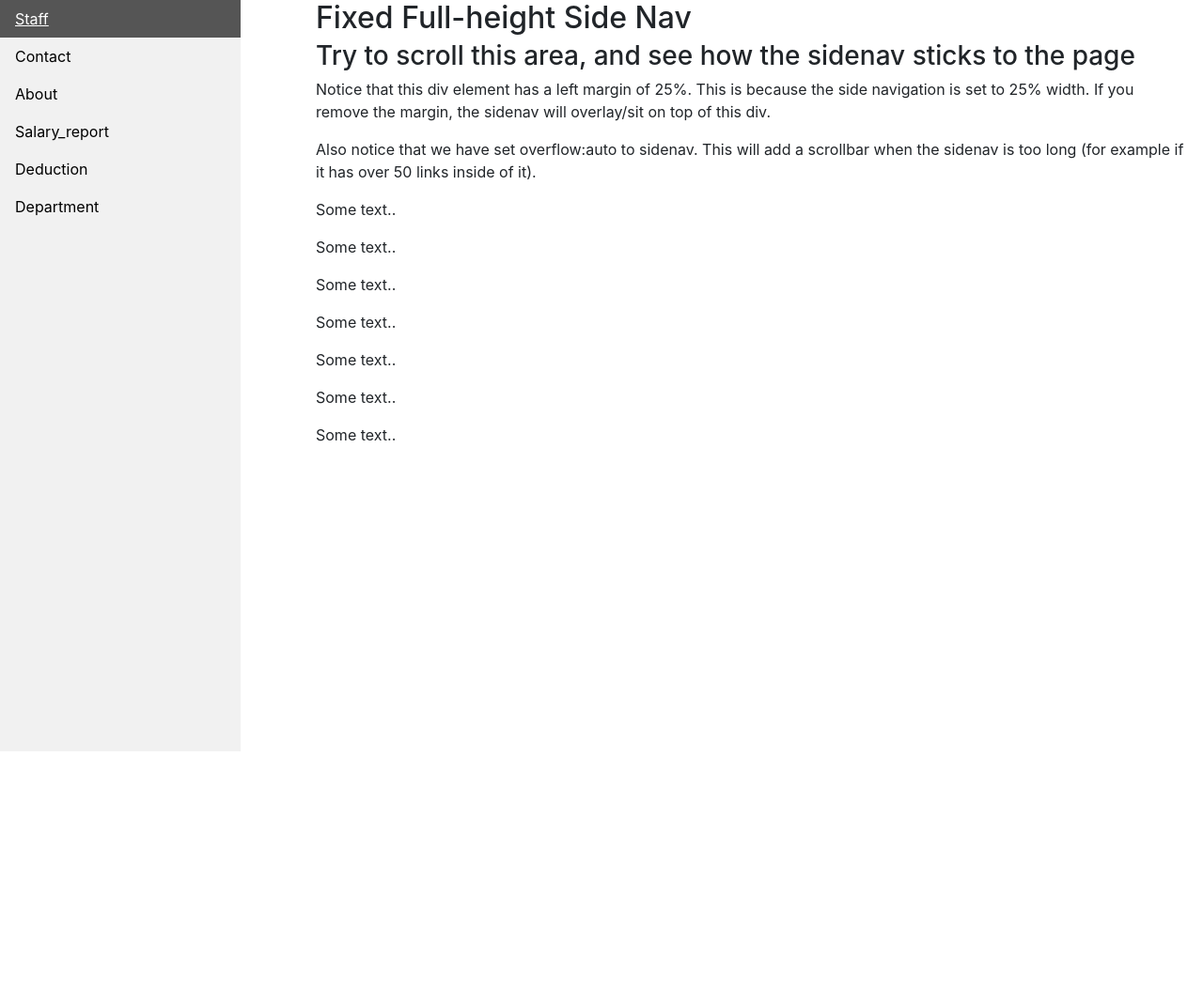
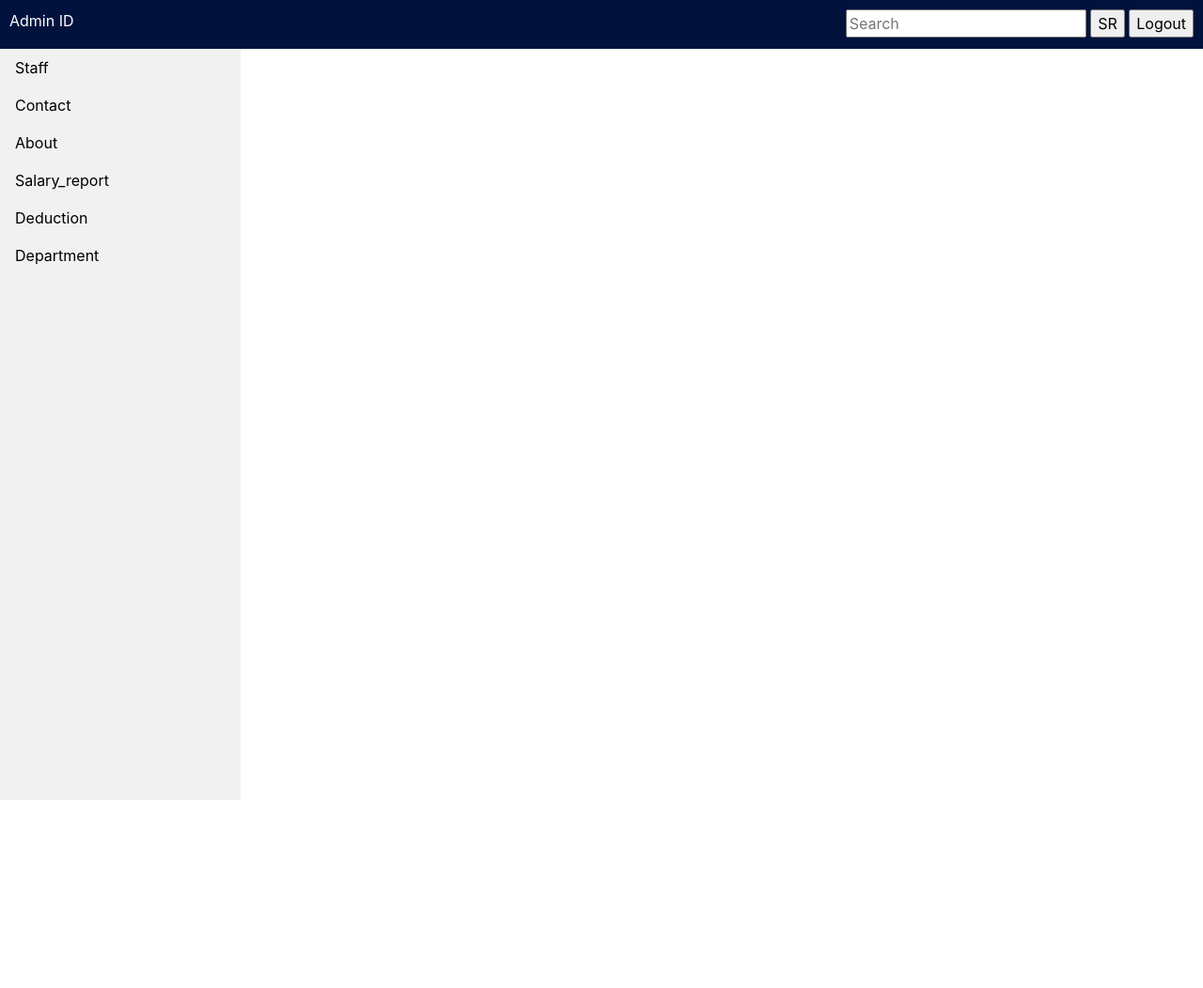
Before and after one commit to iamSushi/group-repo-project, a PHP site: page /admin.php in a window 1280 px wide. Shown: the whole page at 94% size. Before the commit the page ends 800 px from the top, so only its background shows below. Run offline with PHP 8.4, Linux system fonts and the light colour scheme.

Commit message:
admin.php
adding land page of admin

```diff
--- a/assets2/admin.php
+++ b/assets2/admin.php
@@ -16,11 +16,20 @@
 	</head>
 	<body>
 	    <header class="admin-header">
-	    	<div class="admin-header-admin">
+	    	<div  class="admin-header-admin">
+	    		<div>
 		    		<label for="" style="color:white;">Admin ID</label>
-	    		<button class="btn btn-default admin-header-button">Logout</button>
+		    		<div  class="admin-header-button">
+			    		<input type="text" placeholder="Search">
+			    		<button type="button">SR</button>
+		    			<button type="button">Logout</button>
 	    			</div>
+	    		</div>
+			</div>
+	    </header>
+	    <main>
 	    	<div>
+		    	<aside>
 		    		<nav>
 					 	<ul class="admin-nav-ul">
 							 <li><a href="#">Staff</a></li>
@@ -33,21 +42,10 @@
 							 <li><a href="#"></a></li>
 						</ul>
 					</nav>
-			</div>
-	    </header>
-	    <main>
-	         <div style="margin-left:25%;padding:1px 16px;height:1000px;">
-			  <h2>Fixed Full-height Side Nav</h2>
-			  <h3>Try to scroll this area, and see how the sidenav sticks to the page</h3>
-			  <p>Notice that this div element has a left margin of 25%. This is because the side navigation is set to 25% width. If you remove the margin, the sidenav will overlay/sit on top of this div.</p>
-			  <p>Also notice that we have set overflow:auto to sidenav. This will add a scrollbar when the sidenav is too long (for example if it has over 50 links inside of it).</p>
-			  <p>Some text..</p>
-			  <p>Some text..</p>
-			  <p>Some text..</p>
-			  <p>Some text..</p>
-			  <p>Some text..</p>
-			  <p>Some text..</p>
-			  <p>Some text..</p>
+		    	</aside>
+		        <section class="content">
+
+				</section>
 			</div>
 		</main>
 	    <footer>
--- a/assets2/css/admin.css
+++ b/assets2/css/admin.css
@@ -1,5 +1,16 @@
-body {
+* {
     margin: 0;
+}
+aside{
+    margin-top: 52px;
+}
+.admin-header{
+    position: fixed;
+    left: 0;
+    top:0;
+    z-index: 0;
+    width: 100%;
+    height: 50px;
 }
 .admin-header-button{
     float: right;
@@ -7,11 +18,8 @@
 .admin-header-admin{
     padding: 10px;
     background-color: #01123d ;
-    position: fixed;
-    overflow: auto;
-    widows: 100%;
+}
 
-}
 .admin-nav-ul{
     list-style-type: none;
     margin: 0;
@@ -39,3 +47,8 @@
     background-color: #555;
     color: white;
 }
+.content{
+    margin-left:25%;
+    padding:1px 16px;
+    height:1000px;
+}
```
Also changed, not shown: assets2/css/masaya.css (added, +25 -0 lines), assets2/masaya.html (added, +33 -0 lines). Lines whose indentation alone changed are shown as unchanged.
